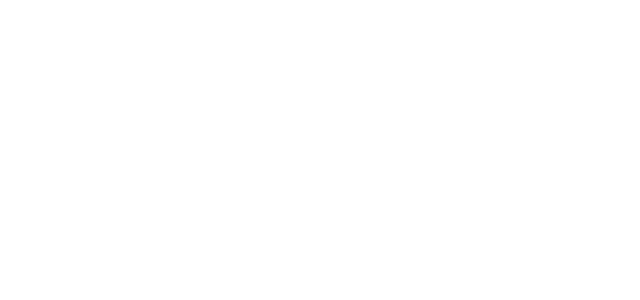
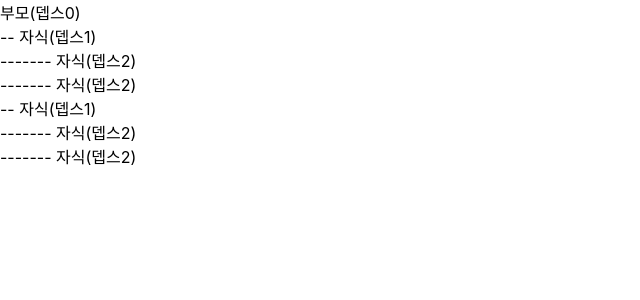
Before and after one commit to gabrielyoon7/my-context-api, a React (Create React App) app: page / in a window 1280 px wide. Shown: the top 300 px of the page, without its empty margins (0-640 px from the left). Built offline with nearby package versions, Linux system fonts and the light colour scheme.

Commit message:
feat: GlobalProvider in classes

```diff
--- a/src/App.tsx
+++ b/src/App.tsx
@@ -1,12 +1,10 @@
-import React from 'react';
-import logo from './logo.svg';
 import './App.css';
-import Parent from './classes/Parent';
+import ClassesRoot from './classes/ClassesRoot';
 
 function App() {
   return (
     <>
-      <Parent />
+      <ClassesRoot />
     </>
   );
 }
--- /dev/null
+++ b/src/classes/ClassesRoot.tsx
@@ -0,0 +1,14 @@
+import React from "react";
+import GlobalProvider from "./provider/GlobalProvider";
+import Parent from "./components/Parent";
+
+class ClassesRoot extends React.Component {
+  render() {
+    return (
+      <GlobalProvider>
+        <Parent />
+      </GlobalProvider>
+    );
+  }
+}
+export default ClassesRoot;
--- a/src/classes/Child1.tsx
+++ b/src/classes/components/Child1.tsx
@@ -1,10 +1,14 @@
 import React from "react";
+import Child2 from "./Child2";
 
 class Child1 extends React.Component {
   render() {
     return (
-      <>
-      </>
+      <div>
+        -- 자식(뎁스1)
+        <Child2 />
+        <Child2 />
+      </div>
     );
   }
 }
--- a/src/classes/Child2.tsx
+++ b/src/classes/components/Child2.tsx
@@ -3,8 +3,9 @@
 class Child2 extends React.Component {
   render() {
     return (
-      <>
-      </>
+      <div>
+        ------- 자식(뎁스2)
+      </div>
     );
   }
 }
--- a/src/classes/Parent.tsx
+++ b/src/classes/components/Parent.tsx
@@ -1,13 +1,13 @@
 import React from "react";
 import Child1 from "./Child1";
-import Child2 from "./Child2";
 
 class Parent extends React.Component {
   render() {
     return (
       <>
+        부모(뎁스0)
         <Child1 />
-        <Child2 />
+        <Child1 />
       </>
     );
   }
--- /dev/null
+++ b/src/classes/provider/GlobalProvider.tsx
@@ -0,0 +1,35 @@
+import React from "react";
+
+interface GlobalState {
+  value1: boolean;
+  value2: string;
+}
+
+
+const GlobalContext = React.createContext<GlobalState>({
+  value1: false,
+  value2: '',
+});
+
+
+interface GlobalProviderProps {
+  children: React.ReactNode;
+}
+
+
+class GlobalProvider extends React.Component<GlobalProviderProps, GlobalState> {
+  state: GlobalState = {
+    value1: false,
+    value2: '',
+  };
+
+  render() {
+    return (
+      <GlobalContext.Provider value={this.state}>
+        {this.props.children}
+      </GlobalContext.Provider>
+    );
+  }
+}
+
+export default GlobalProvider;
```
